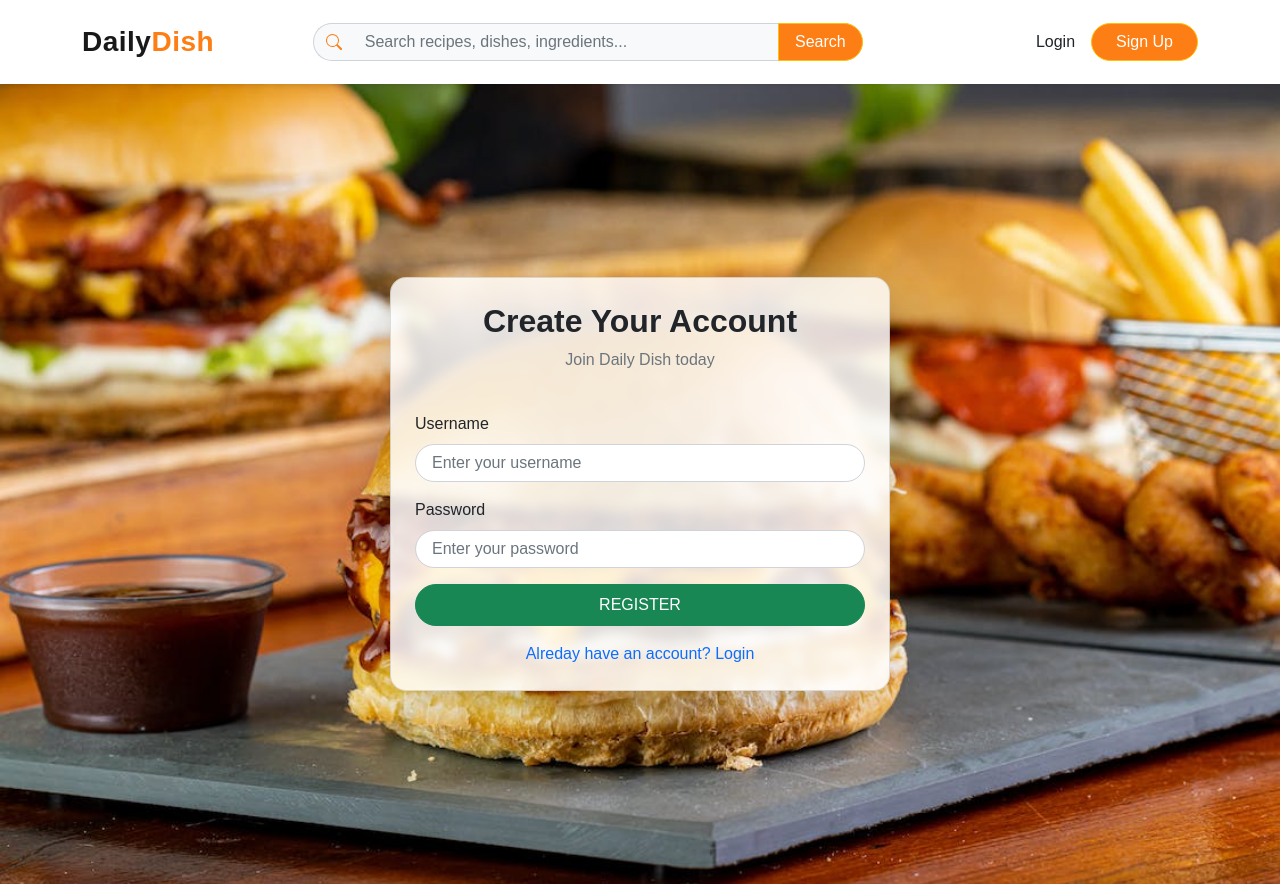
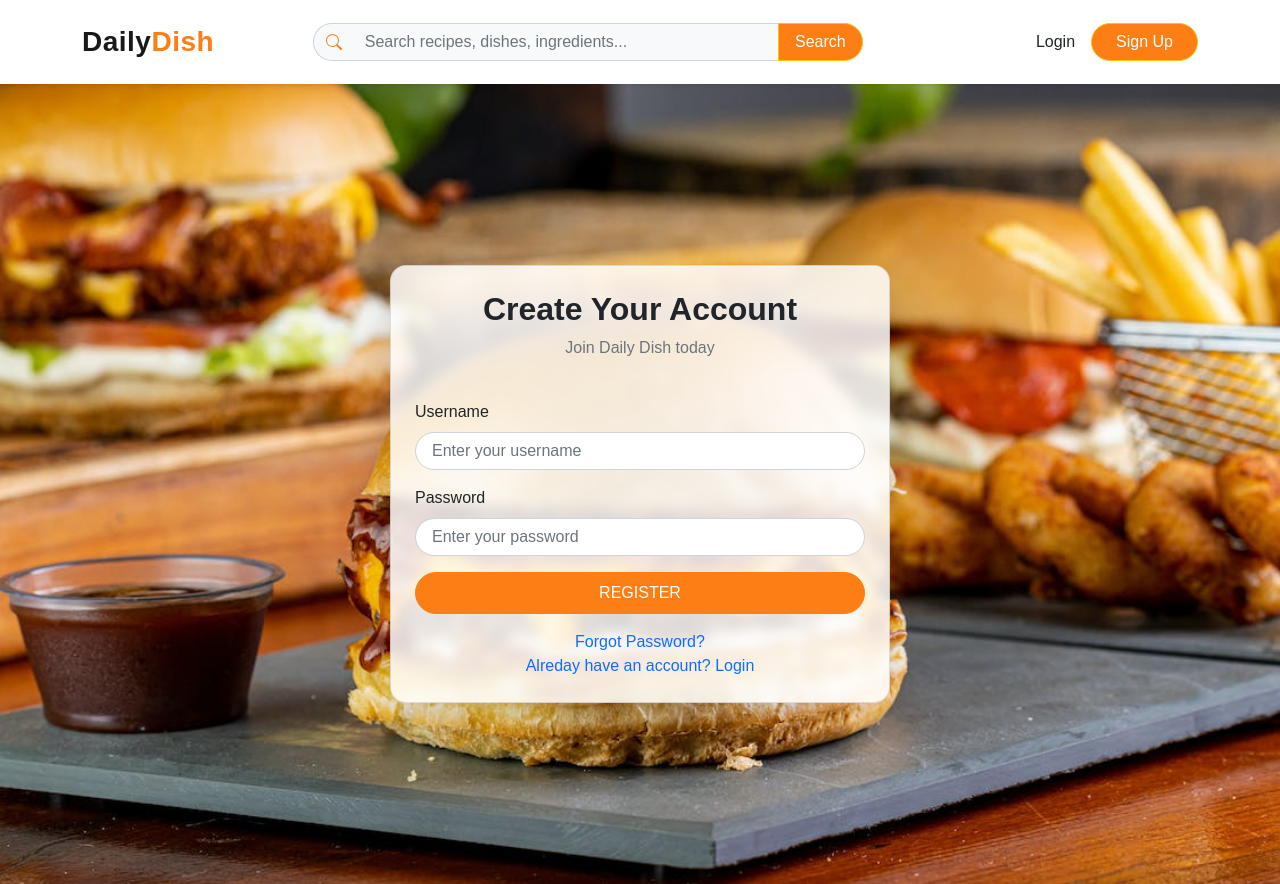
Before and after one commit to AshanMaduwantha/The_Daily_Dishh, a React (Create React App) app in the folder frontend/: page /signup in a window 1280 px wide. Built offline with nearby package versions, Linux system fonts and the light colour scheme.

Commit message:
update codes

```diff
--- a/frontend/src/Pages/Login/index.jsx
+++ b/frontend/src/Pages/Login/index.jsx
@@ -59,14 +59,23 @@ function Login() {
             />
           </div>
           <div className="d-grid mb-3">
-            <button type="submit" className="btn btn-primary rounded-pill py-2">
-              LOGIN
-            </button>
+          <button
+            type="submit"
+            className="btn rounded-pill py-2"
+            style={{ backgroundColor: "#fd7e14", borderColor: "#fd7e14", color: "#fff" }}
+          >
+            LOGIN
+          </button>
           </div>
         </form>
         <div className="text-center">
           <Link to="/forgotpassword" className="text-decoration-none text-primary">
             Forgot Password?
+          </Link>
+        </div>
+        <div className="text-center">
+          <Link to="/forgotpassword" className="text-decoration-none text-primary">
+            Don't have an account? Sign Up
           </Link>
         </div>
       </div>
--- a/frontend/src/Pages/Register/index.jsx
+++ b/frontend/src/Pages/Register/index.jsx
@@ -59,10 +59,19 @@ function Register() {
             />
           </div>
           <div className="d-grid mb-3">
-            <button type="submit" className="btn btn-success rounded-pill py-2">
-              REGISTER
-            </button>
+          <button
+            type="submit"
+            className="btn rounded-pill py-2"
+            style={{ backgroundColor: "#fd7e14", borderColor: "#fd7e14", color: "#fff" }}
+          >
+            REGISTER
+          </button>
           </div>
+          <div className="text-center">
+                    <Link to="/forgotpassword" className="text-decoration-none text-primary">
+                      Forgot Password?
+                    </Link>
+                  </div>
            <div className="text-center">
                     <Link to="/forgotpassword" className="text-decoration-none text-primary">
                       Alreday have an account? Login
```
